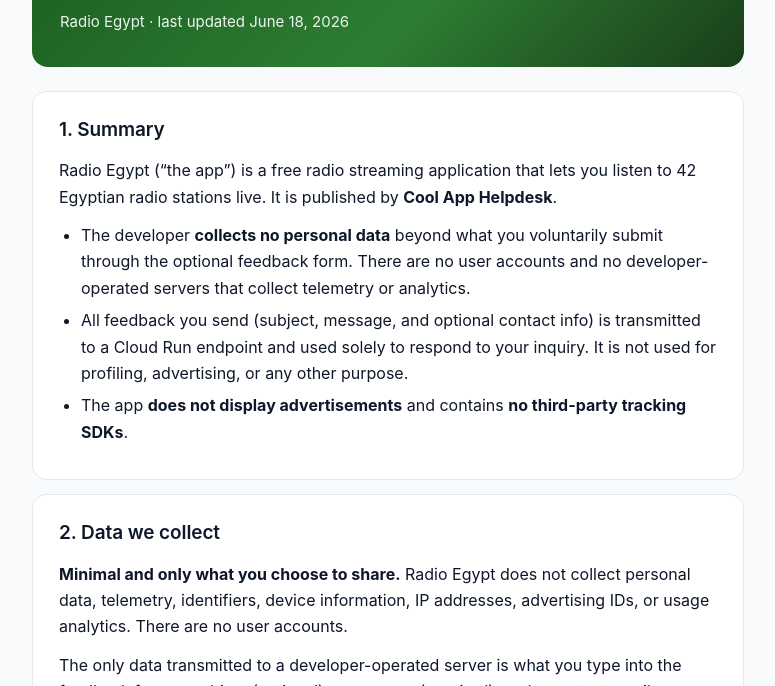
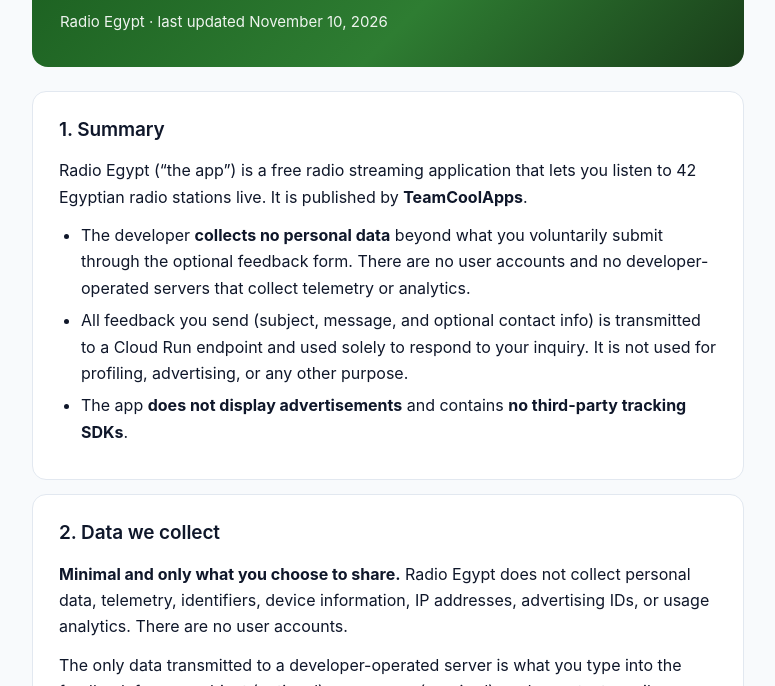
Before and after one commit to coolapphelpdesk-bot/radio-egypt, a plain HTML site: page index.html in a window 1280 px wide. Shown: the part 114-800 px from the top of the page, without its empty margins (252-1027 px from the left). Drawn offline with Linux system fonts and the light colour scheme.

Commit message:
Use TeamCoolApps as developer name; Cool App Helpdesk only for support

```diff
--- a/index.html
+++ b/index.html
@@ -4,7 +4,7 @@
 <meta charset="UTF-8">
 <meta name="viewport" content="width=device-width, initial-scale=1.0">
 <title>Privacy Policy — Radio Egypt</title>
-<meta name="description" content="Privacy policy for the Radio Egypt Android application by Cool App Helpdesk.">
+<meta name="description" content="Privacy policy for the Radio Egypt Android application by TeamCoolApps.">
 <style>
   :root {
     --bg: #f8fafc; --surface: #ffffff; --text: #0f172a; --muted: #64748b;
@@ -56,12 +56,12 @@
 
 <header>
   <h1>Privacy Policy</h1>
-  <p>Radio Egypt &middot; last updated <time datetime="2026-06-18">June 18, 2026</time></p>
+  <p>Radio Egypt &middot; last updated <time datetime="2026-11-10">November 10, 2026</time></p>
 </header>
 
 <section class="card">
   <h2>1. Summary</h2>
-  <p>Radio Egypt (&ldquo;the app&rdquo;) is a free radio streaming application that lets you listen to 42 Egyptian radio stations live. It is published by <strong>Cool App Helpdesk</strong>.</p>
+  <p>Radio Egypt (&ldquo;the app&rdquo;) is a free radio streaming application that lets you listen to 42 Egyptian radio stations live. It is published by <strong>TeamCoolApps</strong>.</p>
   <ul>
     <li>The developer <strong>collects no personal data</strong> beyond what you voluntarily submit through the optional feedback form. There are no user accounts and no developer-operated servers that collect telemetry or analytics.</li>
     <li>All feedback you send (subject, message, and optional contact info) is transmitted to a Cloud Run endpoint and used solely to respond to your inquiry. It is not used for profiling, advertising, or any other purpose.</li>
@@ -146,7 +146,7 @@
   <p>Questions or feedback? Email <a href="mailto:coolapphelpdesk@gmail.com">coolapphelpdesk@gmail.com</a>.</p>
 </section>
 
-<footer>&copy; 2026 Cool App Helpdesk &middot; Radio Egypt</footer>
+<footer>&copy; 2026 TeamCoolApps &middot; Radio Egypt</footer>
 
 </main>
 </body>
```
